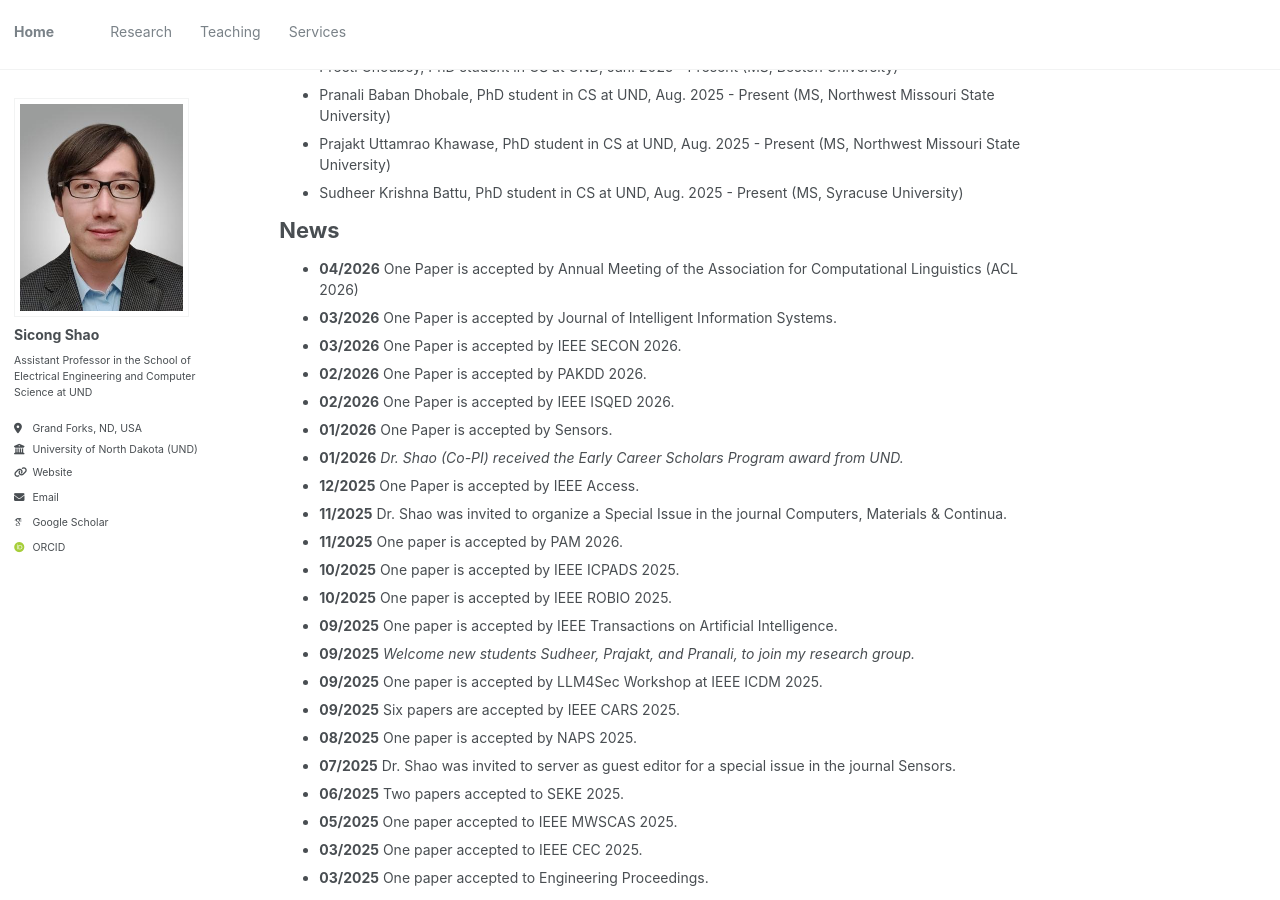
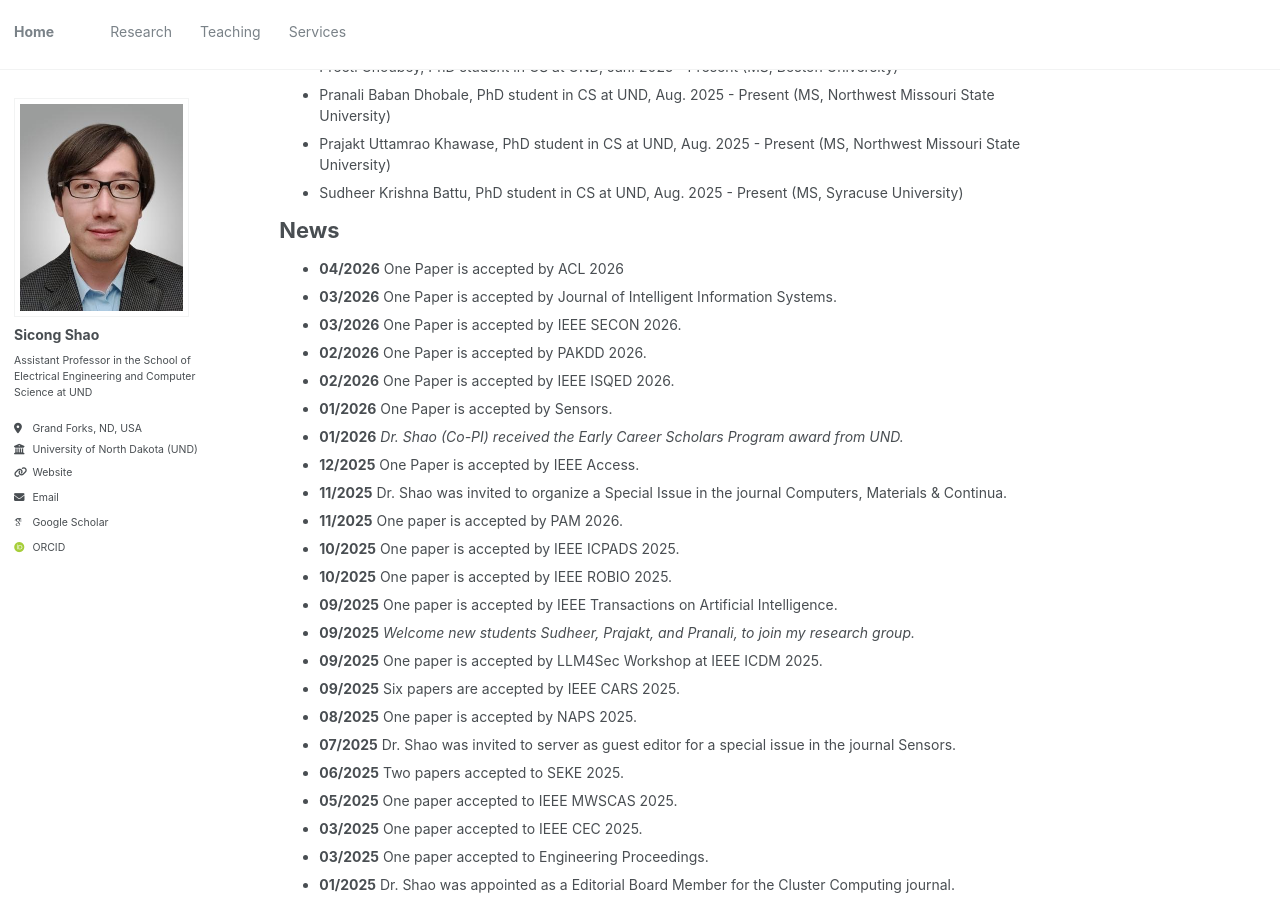
Before and after one commit to sicongshao/sicongshao.github.io, a Jekyll site: the page built from _pages/about.md, in a window 1280 px wide and 900 px high, scrolled down 501 px. Built offline with Jekyll 4.4.1, drawn with Linux system fonts in a browser that asks for light colours; some web fonts are replaced.

Commit message:
first commit

```diff
--- a/_pages/about.md
+++ b/_pages/about.md
@@ -32,7 +32,7 @@
 
 News
 ======
-* **04/2026** One Paper is accepted by Annual Meeting of the Association for Computational Linguistics (ACL 2026)
+* **04/2026** One Paper is accepted by ACL 2026
 * **03/2026** One Paper is accepted by Journal of Intelligent Information Systems.
 * **03/2026** One Paper is accepted by IEEE SECON 2026.
 * **02/2026** One Paper is accepted by PAKDD 2026.
```
